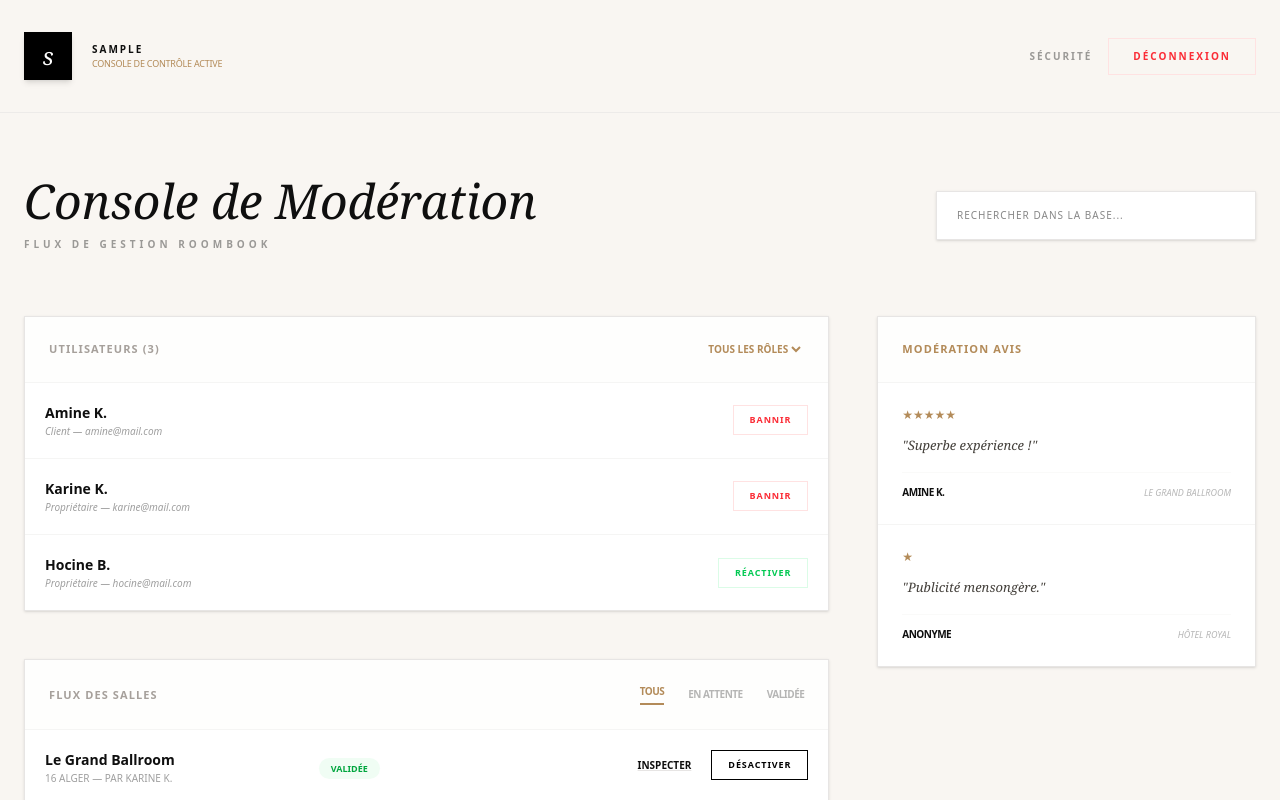
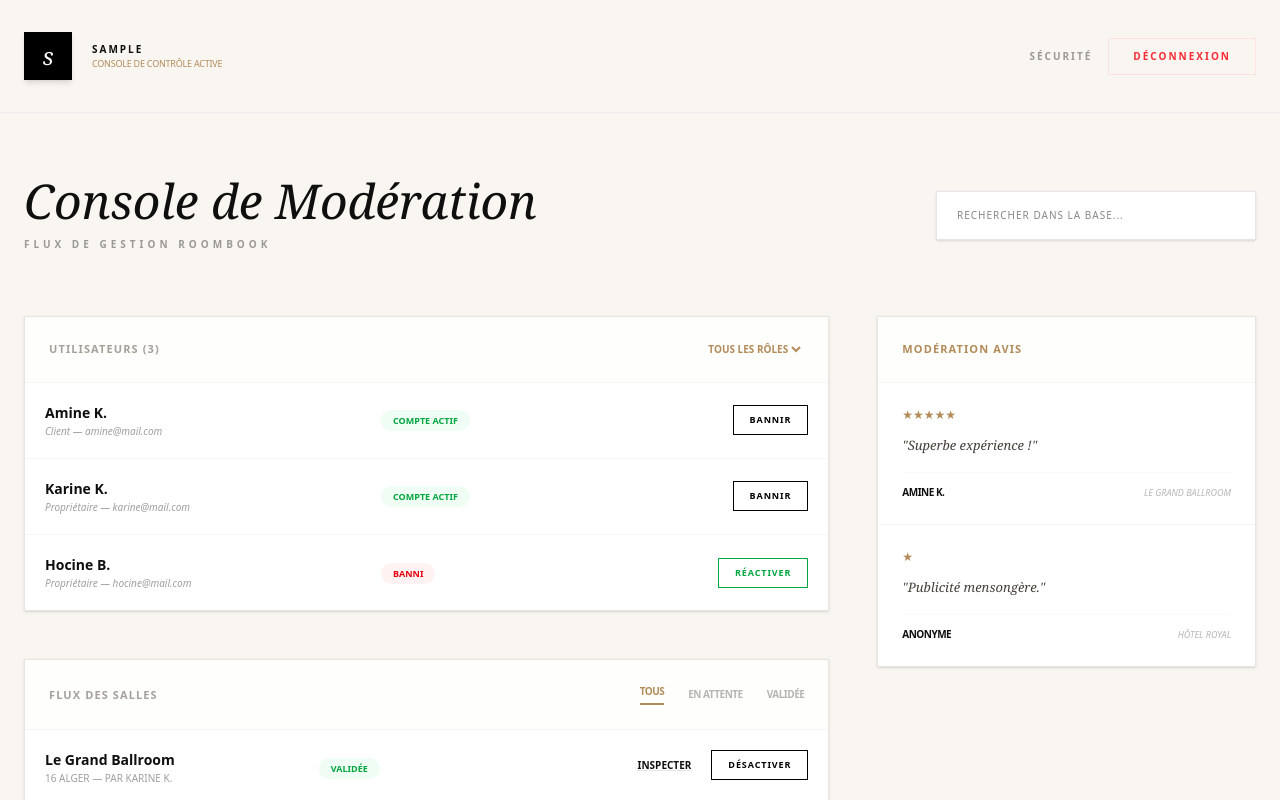
Before and after one commit to SaidAitMohand/site-de-reservation, a React (Vite) app in the folder client/: page /admin-dashboard in a window 1280 px wide. Shown: the top 800 px of the page. Built offline with nearby package versions, Linux system fonts and the light colour scheme; sample sign-in values are in the browser's storage.

Commit message:
MISE A JOUR 6

```diff
--- a/client/src/Pages/AdminDashboard.jsx
+++ b/client/src/Pages/AdminDashboard.jsx
@@ -186,7 +186,7 @@ export default function AdminDashboard() {
                   <option value="Client">Clients</option>
                 </select>
               </div>
-              <div className="max-h-[400px] overflow-y-auto">
+              <div className="overflow-x-auto">
                 <table className="w-full text-left text-xs">
                   <tbody className="divide-y divide-stone-100">
                     {filteredUsers.map(user => (
@@ -195,10 +195,15 @@ export default function AdminDashboard() {
                           <p className="text-sm font-bold">{user.name}</p>
                           <p className="text-[10px] opacity-40 italic mt-0.5">{user.role} — {user.email}</p>
                         </td>
+                        <td className="p-5">
+                          <span className={`text-[9px] font-bold uppercase px-3 py-1 rounded-full ${user.active ? 'bg-green-50 text-green-600' : 'bg-red-50 text-red-600'}`}>
+                            {user.active ? "Compte Actif" : "Banni"}
+                          </span>
+                        </td>
                         <td className="p-5 text-right">
                           <button
                             onClick={() => toggleUserStatus(user.id)}
-                            className={`text-[9px] font-bold uppercase px-4 py-2 border transition-all tracking-widest ${user.active ? 'border-red-100 text-red-500 hover:bg-red-50' : 'border-green-100 text-green-500 hover:bg-green-50'}`}
+                            className={`text-[9px] font-bold uppercase border px-4 py-2 transition-all tracking-widest ${user.active ? 'border-black text-black hover:bg-black hover:text-white' : 'border-green-600 text-green-600 hover:bg-green-600 hover:text-white'}`}
                           >
                             {user.active ? "Bannir" : "Réactiver"}
                           </button>
--- a/client/src/Pages/Login.jsx
+++ b/client/src/Pages/Login.jsx
@@ -19,7 +19,7 @@ export default function Login() {
   }, []);
 
   useEffect(() => {
-    generateCaptcha();
+     generateCaptcha();
   }, [generateCaptcha]);
 
   const handleLogin = (e) => {
```
